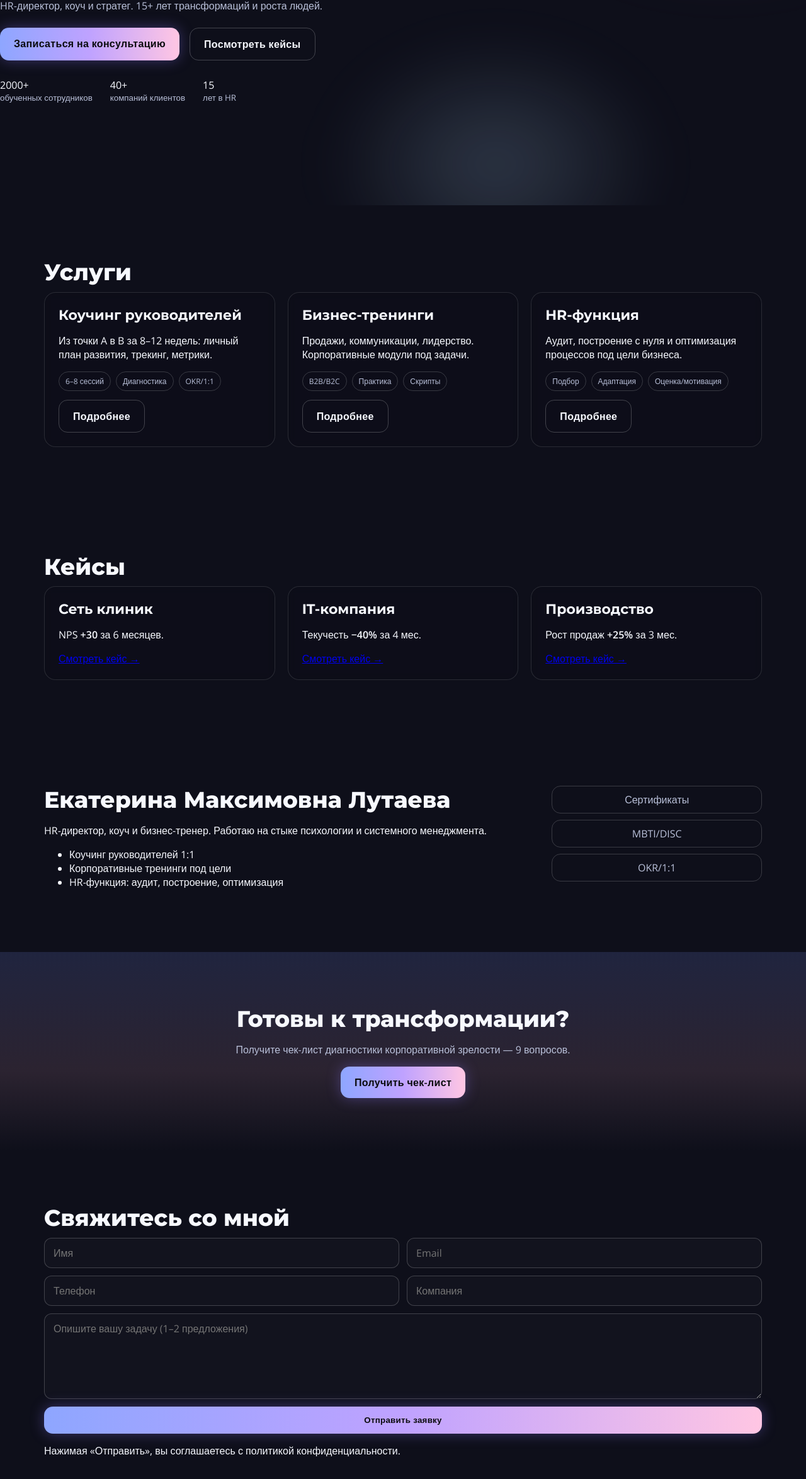
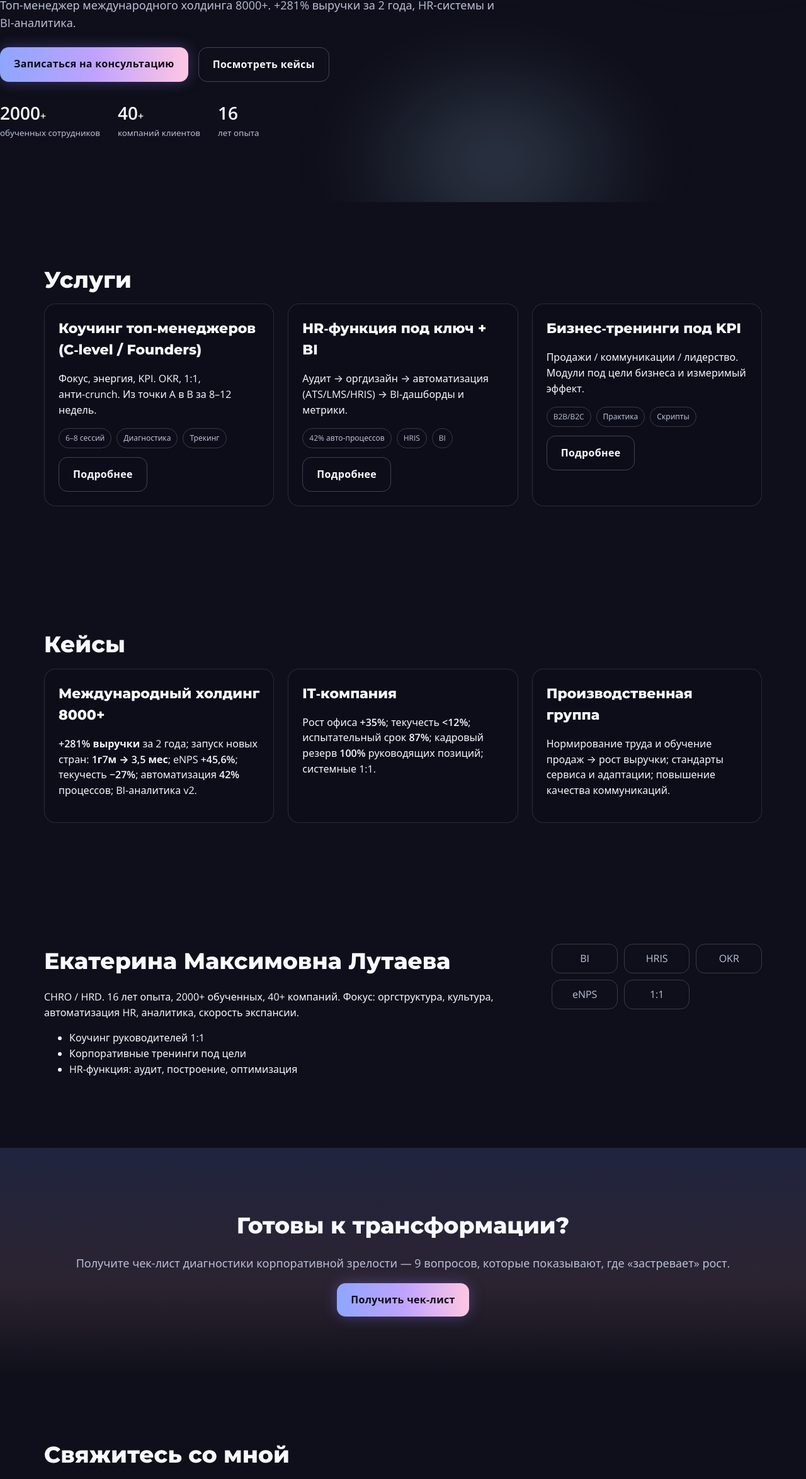
Before and after one commit to lutaevaem/lutaeva-site, a plain HTML site: page index.html in a window 1280 px wide. Shown: the part 451-2800 px from the top of the page at 63% size. Drawn offline with nearby package versions, Linux system fonts and the light colour scheme.

Commit message:
Add files via upload

```diff
--- a/index.html
+++ b/index.html
@@ -3,23 +3,36 @@
 <head>
   <meta charset="utf-8" />
   <meta name="viewport" content="width=device-width, initial-scale=1" />
-  <title>Екатерина Лутаева — HR-директор, коуч и стратег</title>
-  <meta name="description" content="Делаю команды сильнее, бизнес — устойчивее: коучинг руководителей, бизнес-тренинги, построение HR-функции. Кейсы и измеримые результаты." />
+  <title>Екатерина Лутаева — CHRO / HRD: рост выручки, сильные команды, HR‑системы</title>
+  <meta name="description" content="CHRO/HRD международного холдинга 8000+. +281% выручки за 2 года. Коучинг топ‑менеджеров, построение HR‑функции, BI‑аналитика, кейсы и измеримые результаты." />
   <link rel="preconnect" href="https://fonts.googleapis.com">
   <link rel="preconnect" href="https://fonts.gstatic.com" crossorigin>
-  <link href="https://fonts.googleapis.com/css2?family=Montserrat:wght@400;500;700;800&family=Open+Sans:wght@400;600&display=swap" rel="stylesheet">
+  <link href="https://fonts.googleapis.com/css2?family=Montserrat:wght@400;600;800&family=Open+Sans:wght@400;600&display=swap" rel="stylesheet">
   <link rel="icon" href="favicon.png" type="image/png">
-  <meta property="og:title" content="Екатерина Лутаева — HR-директор, коуч и стратег">
-  <meta property="og:description" content="Коучинг руководителей, бизнес-тренинги, HR-трансформации. 15+ лет опыта, 2000+ обученных, 40+ компаний.">
+  <meta property="og:title" content="Екатерина Лутаева — CHRO / HRD">
+  <meta property="og:description" content="Укрепляю команды и ускоряю рост: +281% выручки за 2 года, HR‑системы и BI‑аналитика.">
   <meta property="og:type" content="website">
   <meta property="og:image" content="og-cover.png">
+  <meta name="color-scheme" content="dark light">
   <link rel="stylesheet" href="style.css" />
+  <script type="application/ld+json">
+  {
+    "@context": "https://schema.org",
+    "@type": "Person",
+    "name": "Екатерина Лутаева",
+    "jobTitle": "CHRO / HRD",
+    "url": "https://lutaevaem.github.io/lutaeva-site/",
+    "email": "mailto:elutaeva@yandex.ru"
+  }
+  </script>
 </head>
 <body>
-  <div id="scrollbar"></div>
-  <header class="container nav">
+  <a class="skip-link" href="#main">К основному содержанию</a>
+  <div id="scrollbar" aria-hidden="true"></div>
+
+  <header class="container nav" role="banner">
     <div class="brand">Лутаева</div>
-    <nav>
+    <nav aria-label="Основная навигация">
       <a href="#services">Услуги</a>
       <a href="#cases">Кейсы</a>
       <a href="#about">Обо мне</a>
@@ -27,88 +40,124 @@
     </nav>
   </header>
 
-  <main>
-    <section class="section hero" id="home">
+  <main id="main">
+    <!-- HERO -->
+    <section class="section hero" aria-label="Hero">
       <div class="hero-content">
-        <h1>Делаю команды сильнее, бизнес — устойчивее</h1>
-        <p class="lead">HR-директор, коуч и стратег. 15+ лет трансформаций и роста людей.</p>
+        <h1>CHRO/HRD. Укрепляю команды и ускоряю рост бизнеса</h1>
+        <p class="lead">Топ‑менеджер международного холдинга 8000+. +281% выручки за 2 года, HR‑системы и BI‑аналитика.</p>
         <div class="cta-row">
           <a href="#contact" class="btn btn-cta">Записаться на консультацию</a>
           <a href="#cases" class="btn btn-ghost">Посмотреть кейсы</a>
         </div>
-        <div class="metrics">
+        <div class="metrics" aria-label="Ключевые метрики">
           <div class="metric"><span data-to="2000">0</span>+<small>обученных сотрудников</small></div>
           <div class="metric"><span data-to="40">0</span>+<small>компаний клиентов</small></div>
-          <div class="metric"><span data-to="15">0</span><small>лет в HR</small></div>
+          <div class="metric"><span data-to="16">0</span><small>лет опыта</small></div>
         </div>
       </div>
       <div class="neuro-bg" aria-hidden="true"></div>
     </section>
 
-    <section class="section" id="services">
+    <!-- SERVICES -->
+    <section class="section" id="services" aria-labelledby="services-title">
       <div class="container">
-        <h2>Услуги</h2>
+        <h2 id="services-title">Услуги</h2>
         <div class="grid cards">
           <article class="card">
-            <h3>Коучинг руководителей</h3>
-            <p>Из точки A в B за 8–12 недель: личный план развития, трекинг, метрики.</p>
-            <ul class="tags"><li>6–8 сессий</li><li>Диагностика</li><li>OKR/1:1</li></ul>
+            <h3>Коучинг топ‑менеджеров (C‑level / Founders)</h3>
+            <p>Фокус, энергия, KPI. OKR, 1:1, анти‑crunch. Из точки A в B за 8–12 недель.</p>
+            <ul class="tags"><li>6–8 сессий</li><li>Диагностика</li><li>Трекинг</li></ul>
             <div class="actions"><a class="btn btn-ghost" href="#">Подробнее</a></div>
           </article>
           <article class="card">
-            <h3>Бизнес-тренинги</h3>
-            <p>Продажи, коммуникации, лидерство. Корпоративные модули под задачи.</p>
-            <ul class="tags"><li>B2B/B2C</li><li>Практика</li><li>Скрипты</li></ul>
+            <h3>HR‑функция под ключ + BI</h3>
+            <p>Аудит → оргдизайн → автоматизация (ATS/LMS/HRIS) → BI‑дашборды и метрики.</p>
+            <ul class="tags"><li>42% авто‑процессов</li><li>HRIS</li><li>BI</li></ul>
             <div class="actions"><a class="btn btn-ghost" href="#">Подробнее</a></div>
           </article>
           <article class="card">
-            <h3>HR-функция</h3>
-            <p>Аудит, построение с нуля и оптимизация процессов под цели бизнеса.</p>
-            <ul class="tags"><li>Подбор</li><li>Адаптация</li><li>Оценка/мотивация</li></ul>
+            <h3>Бизнес‑тренинги под KPI</h3>
+            <p>Продажи / коммуникации / лидерство. Модули под цели бизнеса и измеримый эффект.</p>
+            <ul class="tags"><li>B2B/B2C</li><li>Практика</li><li>Скрипты</li></ul>
             <div class="actions"><a class="btn btn-ghost" href="#">Подробнее</a></div>
           </article>
         </div>
       </div>
     </section>
 
-    <section class="section" id="cases">
+    <!-- CASES -->
+    <section class="section" id="cases" aria-labelledby="cases-title">
       <div class="container">
-        <h2>Кейсы</h2>
+        <h2 id="cases-title">Кейсы</h2>
         <div class="grid cards">
-          <article class="card"><h3>Сеть клиник</h3><p>NPS <b>+30</b> за 6 месяцев.</p><a class="more" href="#">Смотреть кейс →</a></article>
-          <article class="card"><h3>IT-компания</h3><p>Текучесть <b>−40%</b> за 4 мес.</p><a class="more" href="#">Смотреть кейс →</a></article>
-          <article class="card"><h3>Производство</h3><p>Рост продаж <b>+25%</b> за 3 мес.</p><a class="more" href="#">Смотреть кейс →</a></article>
+          <article class="card">
+            <h3>Международный холдинг 8000+</h3>
+            <p><b>+281% выручки</b> за 2 года; запуск новых стран: <b>1г7м → 3,5 мес</b>; eNPS <b>+45,6%</b>; текучесть <b>−27%</b>; автоматизация <b>42%</b> процессов; BI‑аналитика v2.</p>
+          </article>
+          <article class="card">
+            <h3>IT‑компания</h3>
+            <p>Рост офиса <b>+35%</b>; текучесть <b>&lt;12%</b>; испытательный срок <b>87%</b>; кадровый резерв <b>100%</b> руководящих позиций; системные 1:1.</p>
+          </article>
+          <article class="card">
+            <h3>Производственная группа</h3>
+            <p>Нормирование труда и обучение продаж → рост выручки; стандарты сервиса и адаптации; повышение качества коммуникаций.</p>
+          </article>
         </div>
       </div>
     </section>
 
-    <section class="section" id="about">
+    <!-- ABOUT -->
+    <section class="section" id="about" aria-labelledby="about-title">
       <div class="container about">
         <div>
-          <h2>Екатерина Максимовна Лутаева</h2>
-          <p>HR-директор, коуч и бизнес-тренер. Работаю на стыке психологии и системного менеджмента.</p>
-          <ul class="bullets"><li>Коучинг руководителей 1:1</li><li>Корпоративные тренинги под цели</li><li>HR-функция: аудит, построение, оптимизация</li></ul>
+          <h2 id="about-title">Екатерина Максимовна Лутаева</h2>
+          <p>CHRO / HRD. 16 лет опыта, 2000+ обученных, 40+ компаний. Фокус: оргструктура, культура, автоматизация HR, аналитика, скорость экспансии.</p>
+          <ul class="bullets">
+            <li>Коучинг руководителей 1:1</li>
+            <li>Корпоративные тренинги под цели</li>
+            <li>HR‑функция: аудит, построение, оптимизация</li>
+          </ul>
         </div>
-        <div class="about-badges"><div class="badge">Сертификаты</div><div class="badge">MBTI/DISC</div><div class="badge">OKR/1:1</div></div>
+        <div class="about-badges" role="list">
+          <div class="badge" role="listitem">BI</div>
+          <div class="badge" role="listitem">HRIS</div>
+          <div class="badge" role="listitem">OKR</div>
+          <div class="badge" role="listitem">eNPS</div>
+          <div class="badge" role="listitem">1:1</div>
+        </div>
       </div>
     </section>
 
-    <section class="section cta">
+    <!-- CTA -->
+    <section class="section cta" aria-label="Финальный оффер">
       <div class="container">
         <h2>Готовы к трансформации?</h2>
-        <p class="lead">Получите чек-лист диагностики корпоративной зрелости — 9 вопросов.</p>
-        <a href="#contact" class="btn btn-cta">Получить чек-лист</a>
+        <p class="lead">Получите чек‑лист диагностики корпоративной зрелости — 9 вопросов, которые показывают, где «застревает» рост.</p>
+        <a href="#contact" class="btn btn-cta">Получить чек‑лист</a>
       </div>
     </section>
 
-    <section class="section" id="contact">
+    <!-- CONTACT -->
+    <section class="section" id="contact" aria-labelledby="contact-title">
       <div class="container">
-        <h2>Свяжитесь со мной</h2>
-        <form class="form" name="contact" data-netlify="true">
+        <h2 id="contact-title">Свяжитесь со мной</h2>
+        <form class="form" name="contact" method="POST" data-netlify="true">
           <input type="hidden" name="form-name" value="contact">
-          <div class="row"><input name="name" placeholder="Имя" required><input type="email" name="email" placeholder="Email" required></div>
-          <div class="row"><input name="phone" placeholder="Телефон"><input name="company" placeholder="Компания"></div>
-          <textarea name="message" rows="5" placeholder="Опишите вашу задачу (1–2 предложения)"></textarea>
+          <div class="row">
+            <label class="visually-hidden" for="name">Имя</label>
+            <input id="name" name="name" placeholder="Имя" required>
+            <label class="visually-hidden" for="email">Email</label>
+            <input id="email" type="email" name="email" placeholder="Email" required>
+          </div>
+          <div class="row">
+            <label class="visually-hidden" for="phone">Телефон</label>
+            <input id="phone" name="phone" placeholder="Телефон">
+            <label class="visually-hidden" for="company">Компания</label>
+            <input id="company" name="company" placeholder="Компания">
+          </div>
+          <label class="visually-hidden" for="message">Сообщение</label>
+          <textarea id="message" name="message" rows="5" placeholder="Опишите вашу задачу (1–2 предложения)"></textarea>
           <button class="btn btn-cta" type="submit">Отправить заявку</button>
         </form>
         <p class="muted">Нажимая «Отправить», вы соглашаетесь с политикой конфиденциальности.</p>
@@ -116,7 +165,7 @@
     </section>
   </main>
 
-  <footer class="footer">
+  <footer class="footer" role="contentinfo">
     <div class="container">
       <div>© <span id="year"></span> Екатерина Лутаева</div>
       <div class="links">
--- a/script.js
+++ b/script.js
@@ -1,9 +1,14 @@
 
+// Scroll progress
 const bar=document.getElementById('scrollbar');
 function onScroll(){const h=document.documentElement;const sc=h.scrollTop, max=h.scrollHeight-h.clientHeight;bar.style.width=(sc/max*100)+'%';}
 addEventListener('scroll', onScroll, {passive:true}); onScroll();
+// Year
 document.getElementById('year').textContent = new Date().getFullYear();
-function animateNumber(el){const target=+el.dataset.to; let n=0; const step=Math.max(1, Math.round(target/60));
-  const tick=()=>{ n+=step; if(n>=target){n=target} el.textContent=n; if(n<target) requestAnimationFrame(tick)}; tick();}
+// Counter animation
+function animateNumber(el){
+  const target=+el.dataset.to; let n=0; const step=Math.max(1, Math.round(target/60));
+  const tick=()=>{ n+=step; if(n>=target){n=target} el.textContent=n; if(n<target) requestAnimationFrame(tick)}; tick();
+}
 const io=new IntersectionObserver((entries)=>entries.forEach(e=>{ if(e.isIntersecting){ animateNumber(e.target); io.unobserve(e.target);} }), {threshold:.6});
 document.querySelectorAll('[data-to]').forEach(el=>io.observe(el));
--- a/style.css
+++ b/style.css
@@ -1,35 +1,56 @@
 
 :root{--bg:#0E0F1A;--text:#F7F9FF;--muted:#B9C0D9;--accent1:#8EA6FF;--accent2:#BFA2FF;--accent3:#FFC6E3}
-*{box-sizing:border-box} html,body{margin:0;background:var(--bg);color:var(--text);font-family:'Open Sans',sans-serif}
-h1,h2,h3{font-family:'Montserrat',sans-serif;margin:0 0 .6rem} h1{font-size:clamp(32px,6vw,56px);line-height:1.06;font-weight:800}
-h2{font-size:clamp(24px,3.6vw,36px);font-weight:800} h3{font-size:clamp(18px,2.4vw,22px);font-weight:700}
-.container{max-width:1180px;margin:0 auto;padding:0 20px} .section{padding:84px 0}
-.nav{display:flex;justify-content:space-between;align-items:center;padding:18px 20px;position:sticky;top:0;background:rgba(8,9,14,.35);backdrop-filter:saturate(140%) blur(8px);border-bottom:1px solid rgba(255,255,255,.06);z-index:10}
-.nav a{color:#F7F9FF;text-decoration:none;margin-left:18px;opacity:.92}
-.hero{min-height:86vh;display:flex;align-items:center;position:relative;overflow:hidden}
+*{box-sizing:border-box}
+html:focus-within{scroll-behavior:smooth}
+html,body{margin:0;background:var(--bg);color:var(--text);font-family:'Open Sans',system-ui,-apple-system,Segoe UI,Roboto,Ubuntu,'Helvetica Neue',Arial,sans-serif;line-height:1.55;text-rendering:optimizeLegibility}
+h1,h2,h3{font-family:'Montserrat',sans-serif;margin:0 0 .6rem}
+h1{font-size:clamp(32px,6vw,56px);line-height:1.08;font-weight:800;letter-spacing:.01em}
+h2{font-size:clamp(24px,3.6vw,36px);font-weight:800}
+h3{font-size:clamp(18px,2.2vw,22px);font-weight:700}
+.lead{color:var(--muted);font-size:clamp(16px,2.2vw,18px)}
+.container{max-width:1180px;margin:0 auto;padding:0 20px}
+.section{position:relative;padding:96px 0}
+.nav{display:flex;justify-content:space-between;align-items:center;padding:14px 20px;position:sticky;top:0;backdrop-filter:saturate(140%) blur(8px);background:rgba(8,9,14,.45);z-index:20;border-bottom:1px solid rgba(255,255,255,.06)}
+.nav .brand{font-family:'Montserrat',sans-serif;font-weight:800;letter-spacing:.02em}
+.nav a{color:var(--text);text-decoration:none;margin-left:18px;opacity:.9;outline:0}
+.nav a:hover,.nav a:focus-visible{opacity:1;text-decoration:underline}
+.skip-link{position:absolute;left:-9999px;top:auto;width:1px;height:1px;overflow:hidden}
+.skip-link:focus{position:fixed;left:12px;top:12px;width:auto;height:auto;background:#fff;color:#000;padding:10px 12px;border-radius:8px;z-index:1000}
+.hero{min-height:86vh;display:flex;align-items:center;overflow:hidden}
 .hero .hero-content{position:relative;z-index:1;max-width:840px;padding-top:8vh}
-.lead{color:var(--muted)} .cta-row{display:flex;gap:16px;margin:24px 0 8px}
-.metrics{display:flex;gap:28px;margin-top:28px;flex-wrap:wrap} .metric small{display:block;color:var(--muted)}
+.cta-row{display:flex;gap:16px;margin:24px 0 8px;flex-wrap:wrap}
+.metrics{display:flex;gap:28px;margin-top:28px;flex-wrap:wrap}
+.metric{font-weight:700}
+.metric span{font-size:28px}
+.metric small{display:block;color:var(--muted);font-weight:400}
 .neuro-bg{position:absolute;inset:-20%;background:
  radial-gradient(40% 30% at 20% 25%, rgba(126,148,255,.35), transparent 60%),
  radial-gradient(30% 35% at 80% 30%, rgba(255,180,210,.28), transparent 60%),
  radial-gradient(25% 35% at 60% 80%, rgba(180,220,255,.2), transparent 60%);
  filter:blur(40px);animation:flow 22s ease-in-out infinite alternate;z-index:0}
 @keyframes flow{0%{transform:translate3d(-3%,-2%,0) scale(1)}100%{transform:translate3d(4%,3%,0) scale(1.05)}}
-.grid{display:grid;gap:20px} .cards{grid-template-columns:repeat(3,minmax(0,1fr))}
-.card{border:1px solid rgba(255,255,255,.12);border-radius:18px;padding:22px;background:rgba(12,13,20,.35);backdrop-filter:saturate(120%) blur(6px)}
-.tags{display:flex;gap:8px;padding:0;margin:10px 0 0;list-style:none;flex-wrap:wrap} .tags li{border:1px solid rgba(255,255,255,.18);border-radius:999px;padding:6px 10px;font-size:12px;color:var(--muted)}
+.grid{display:grid;gap:22px}
+.cards{grid-template-columns:repeat(3,minmax(0,1fr))}
+.card{border:1px solid rgba(255,255,255,.12);border-radius:18px;padding:22px;background:rgba(12,13,20,.35);backdrop-filter:saturate(120%) blur(6px);transition:.25s box-shadow,.25s transform}
+.card:hover{box-shadow:0 0 28px rgba(140,120,255,.22);transform:translateY(-2px)}
+.tags{display:flex;gap:8px;padding:0;margin:10px 0 0;list-style:none;flex-wrap:wrap}
+.tags li{border:1px solid rgba(255,255,255,.18);border-radius:999px;padding:6px 10px;font-size:12px;color:var(--muted)}
 .actions{margin-top:14px}
 .about{display:grid;grid-template-columns:1.4fr .6fr;gap:28px;align-items:start}
-.about-badges{display:grid;gap:10px} .badge{border:1px solid rgba(255,255,255,.18);border-radius:14px;padding:10px 12px;color:var(--muted);text-align:center}
+.about-badges{display:grid;grid-template-columns:repeat(3,1fr);gap:10px}
+.badge{border:1px solid rgba(255,255,255,.18);border-radius:14px;padding:10px 12px;color:var(--muted);text-align:center}
 .cta{background:linear-gradient(180deg, rgba(126,148,255,.16), rgba(255,180,210,.12) 60%, transparent);text-align:center}
-.form{display:grid;gap:12px} .form .row{display:grid;grid-template-columns:1fr 1fr;gap:12px}
-input,textarea{width:100%;border:1px solid rgba(255,255,255,.2);background:rgba(255,255,255,.02);color:#F7F9FF;padding:12px 14px;border-radius:12px;font:inherit}
+.form{display:grid;gap:12px}
+.form .row{display:grid;grid-template-columns:1fr 1fr;gap:12px}
+input,textarea{width:100%;border:1px solid rgba(255,255,255,.2);background:rgba(255,255,255,.02);color:var(--text);padding:12px 14px;border-radius:12px;font:inherit}
+textarea{resize:vertical}
 .btn{display:inline-block;text-decoration:none;border:0;cursor:pointer;border-radius:14px;font-weight:700;letter-spacing:.02em}
 .btn-cta{padding:14px 22px;background:linear-gradient(90deg,var(--accent1),var(--accent2),var(--accent3));color:#0B0C0E;box-shadow:0 0 22px rgba(140,120,255,.35)}
-.btn-ghost{padding:14px 22px;border:1px solid rgba(255,255,255,.22);color:#F7F9FF;background:transparent}
+.btn-ghost{padding:14px 22px;border:1px solid rgba(255,255,255,.22);color:var(--text);background:transparent}
 .footer{border-top:1px solid rgba(255,255,255,.08);padding:22px 0;color:var(--muted);font-size:14px}
 .footer .container{display:flex;justify-content:space-between;gap:12px;flex-wrap:wrap}
 #scrollbar{position:fixed;top:0;left:0;height:3px;background:linear-gradient(90deg,var(--accent1),var(--accent3));width:0;z-index:999}
-@media (max-width:980px){.cards{grid-template-columns:1fr 1fr}.about{grid-template-columns:1fr}}
-@media (max-width:640px){.cards{grid-template-columns:1fr} .cta-row{flex-direction:column;align-items:flex-start} .form .row{grid-template-columns:1fr}}
+.visually-hidden{position:absolute!important;height:1px;width:1px;overflow:hidden;clip:rect(1px,1px,1px,1px);white-space:nowrap}
+@media (max-width:980px){.cards{grid-template-columns:1fr 1fr}.about{grid-template-columns:1fr}.about-badges{grid-template-columns:repeat(5,auto)}}
+@media (max-width:640px){.section{padding:72px 0}.cards{grid-template-columns:1fr}.cta-row{flex-direction:column;align-items:flex-start}.form .row{grid-template-columns:1fr}}
+@media (prefers-reduced-motion:reduce){*{animation:none!important;transition:none!important;scroll-behavior:auto}}
```
Also changed, not shown: favicon.png, og-cover.png.
